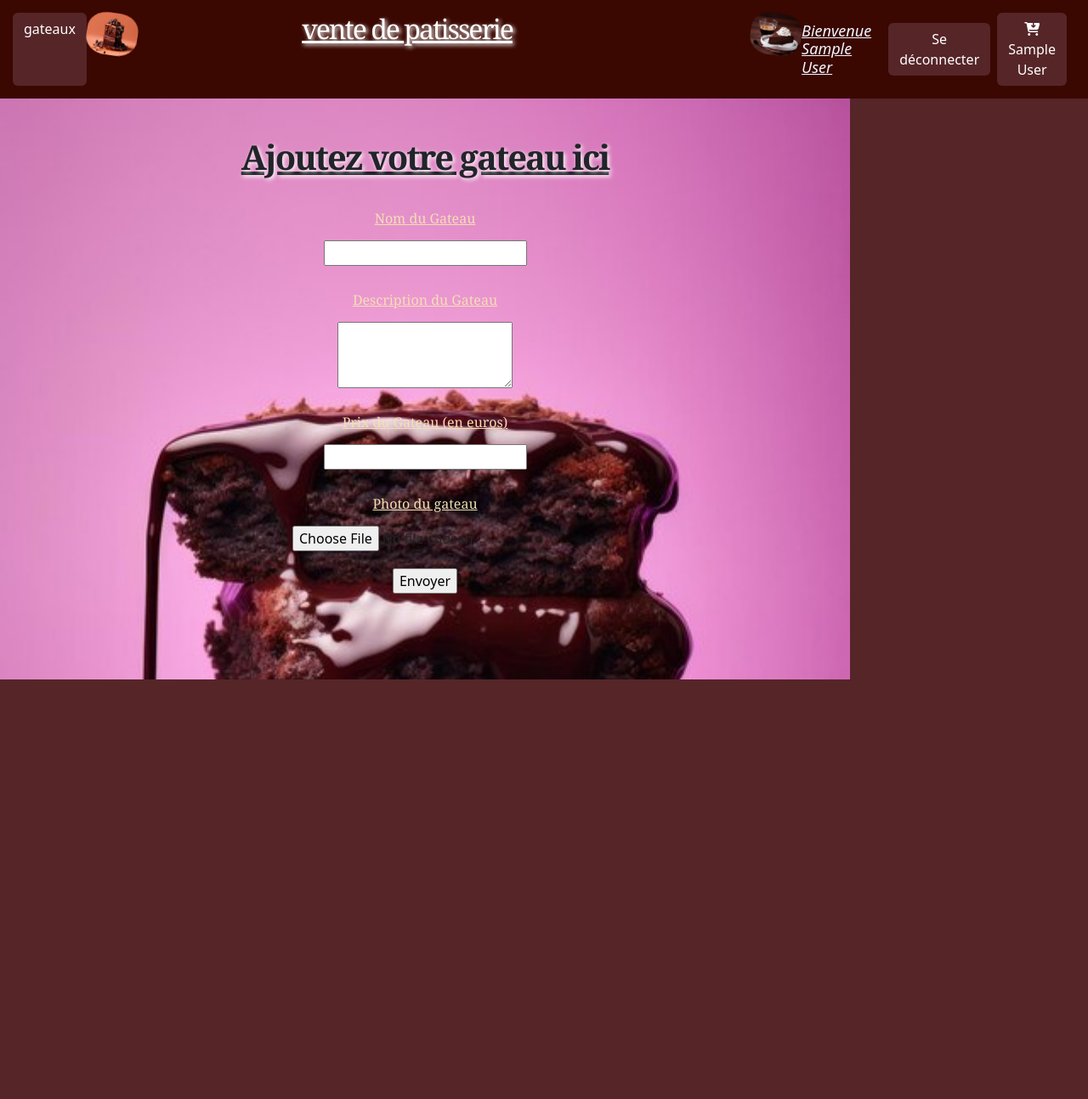
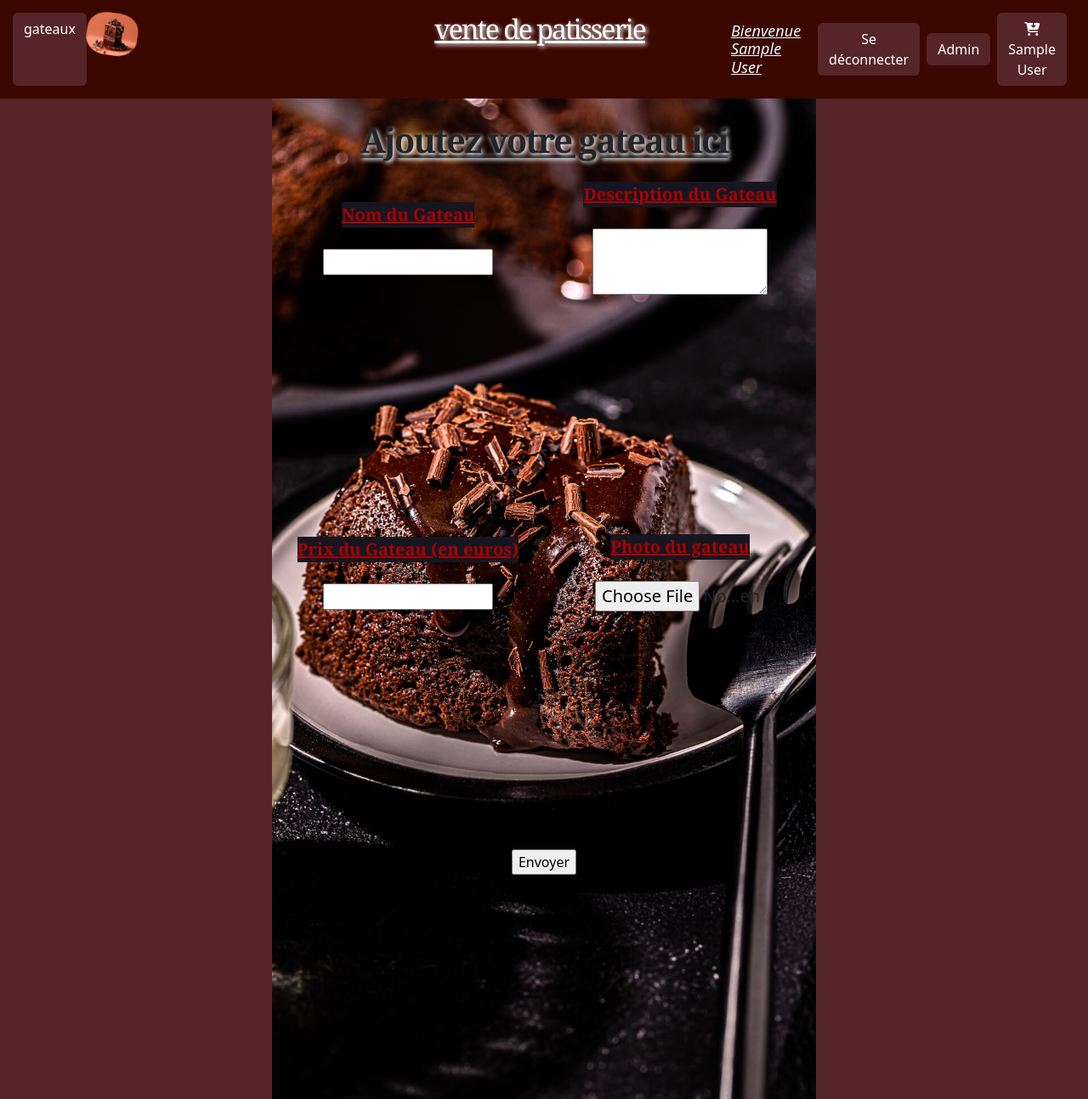
Before and after one commit to nawalbey/vente_de_patisserie, a PHP site: page /vente_de_patisserie/admin/ajout_gateau.php in a window 1280 px wide. Shown: the whole page at 85% size. Before the commit the page ends 800 px from the top, so only its background shows below. Run offline with PHP 8.4, Linux system fonts and the light colour scheme; the visitor is signed in with stand-in values (Sample User, id 1).

Commit message:
admin ajout gateaux css

```diff
--- a/admin/ajout_gateau.php
+++ b/admin/ajout_gateau.php
@@ -2,10 +2,14 @@
 
 ?>
 
+<body class="body1">
+
 
     <div class="ajout_admin_gateau">
+
+        <form action="../model/action_admin.php" method="post" enctype="multipart/form-data">
             <h1>Ajoutez votre gateau ici</h1>
-    <form action="../model/action_admin.php" method="post" enctype="multipart/form-data">
+            <div class="admin_form">
                 <div class='admin_flex'>
                     <label for="nom_gateau">Nom du Gateau</label>
                     <input type="text" name="n_gateau" id="nom_gateau">
@@ -22,8 +26,10 @@
                     <label for="image_gateau">Photo du gateau</label>
                     <input type="file" name="i_gateau" id="image_gateau">
                 </div>
-        <div class="admin_flex">
+            </div>
+            <div class="admin_flex_envoyer">
                 <input type="submit" name="ajout_gateau" value="Envoyer">
             </div>
         </form>
     </div>
+</body>
--- a/asset/css/style.css
+++ b/asset/css/style.css
@@ -4,6 +4,10 @@
   width: 100%;
 }
 /* fin du body */
+
+.body1 {
+  background-color: #171620;
+}
 
 .container-height {
   min-height: 100vh;
@@ -146,7 +150,6 @@
   display: flex;
   width: 25%;
   justify-content: end;
-
 }
 /* fin */
 
@@ -324,38 +327,79 @@
 }
 /* fin */
 
-/* debut de ajout_admin_gateau */
-.ajout_admin_gateau {
-  background-image: url(../img/pile-brownies-au-chocolat-fond-rose_893012-41532.jpg);
+/* debut de ajout_admin_gateaux form */
+.ajout_admin_gateau form {
+  width: 50%;
+  height: 1178px;
+  background-image: url(../img/Gateau-chocolat-zucchini-tinyjpg-1178px.jpg);
   background-repeat: no-repeat;
   background-size: cover;
-  height: 100%;
-  padding: 20px;
-  width: 1000px;
-  position: fixed;
+  background-position: center;
 }
 /* fin */
 
 /* debut de admin_flex */
-.admin_flex {
+.admin_form {
+  display: flex;
+  flex-wrap: wrap;
+  align-items: center;
+}
+
+/* debut .admin_flex .admin_flex_envoyer */
+.admin_flex,
+.admin_flex_envoyer {
+  margin: 15px auto;
   display: flex;
   flex-direction: column;
   align-items: center;
   justify-content: center;
+  width: 50%;
+  padding-bottom: 250px;
+}
+/* fin */
+
+/* debut .admin_flex_envoyer */
+.admin_flex_envoyer {
+  width: 100%;
 }
 /* fin de admin_flex */
 
 /* debut  admin_flex input */
-.admin_flex input[type="submit"] {
-  margin: 20px 0;
+.admin_form input[type="submit"] {
+  margin: 20px auto;
 }
 /* fin de admin_flex input */
 
 /* debut admin_flex label */
-.admin_flex label {
-  margin: 3px;
+.admin_form label {
+  margin: 2px;
+  margin-bottom: 25px;
+  padding: 0;
+  font-size: 20px;
+  font-weight: bold;
+  height: 100%;
+  text-align: center;
 }
-/* fin de admin_flex label */
+
+/* debut de la classe admin_form input */
+.admin_form input {
+  margin: 0;
+  padding: 0;
+  font-size: 20px;
+  height: 100%;
+  width: 200px;
+}
+/* fin */
+
+/* debut label */
+
+label {
+  color: rgb(172, 1, 1);
+  background-color: #171620;
+  margin-top: 25px;
+
+}
+/* fin */
 
 /* panier 'i' color white */
 i {
@@ -375,6 +419,7 @@
 /* debut du panier */
 .panier {
   display: flex;
+  flex-wrap: wrap;
   justify-content: center;
   margin-top: 25px;
   width: 100%;
@@ -478,6 +523,7 @@
     20deg
   ); /* Applique une rotation de 20 degrés au survol de la souris */
 }
+/* animation */
 @keyframes rotation {
   0% {
     transform: rotate(0deg);
@@ -495,41 +541,4 @@
     transform: rotate(0deg);
   }
 }
-
-
-
-
-/*  debut de la classe imgchocolat img */
-.goutechocolat img {
-  width: 60px;
-  height: 50px;
-  transition: transform 0.3s ease;
-  /* Ajoute une transition de 0.3 secondes avec une fonction d'accélération */
-  animation: rotation 6s linear infinite;
-  border-radius: 40%;
-}
 /* fin */
-
-/* debut de la classe imgchocolat img:hover */
-.goutechocolat img:hover {
-  transform: rotate(
-    20deg
-  ); /* Applique une rotation de 20 degrés au survol de la souris */
-}
-@keyframes rotation {
-  0% {
-    transform: rotate(0deg);
-  }
-  25% {
-    transform: rotate(20deg);
-  }
-  50% {
-    transform: rotate(0deg);
-  }
-  75% {
-    transform: rotate(-20deg);
-  }
-  100% {
-    transform: rotate(0deg);
-  }
-}
--- a/asset/js/structure.js
+++ b/asset/js/structure.js
@@ -12,6 +12,7 @@
       data: formData + "&ajouterPanier=panier",
       dataType: "json",
       success: function (response) {
+        console.log(response);
         // response = JSON.parse(response);
         if (response) {
           $("#nbArticles").text(response.quantite);
@@ -28,14 +29,16 @@
     });
   });
 });
-
+var updateQuantite;
+var isPlusButton;
+var currentQuantite;
 $(document).ready(function () {
-  $(".ajouter-produit").on("click", function (event) {
+  $(".update-produit").on("click", function (event) {
     // function quantite(event) {
     event.preventDefault();
     // var bouton = $(event.target);
     var gateauxId = $(this).data("gateaux-id");
-    var quantiteSpan = $(this).data("gateaux-quantite");
+    var quantiteSpan = $(this).data("gateaux-quantite")+gateauxId;
     // Trouver l'élément span associé au bouton cliqué
     // var quantiteSpan = bouton.closest(".card").find(".quantite-gateaux");
 
@@ -43,12 +46,11 @@
     // Vérifier si l'élément span a été trouvé
     if (quantiteSpan) {
       // Vérifier si le bouton est "plus" ou "minus"
-      var isPlusButton = $(this).hasClass("plus");
+      isPlusButton = $(this).hasClass("plus");
       // Mettre à jour la quantité
-      var currentQuantite = parseInt(quantiteSpan, 10);
-      var updateQuantite = isPlusButton
-        ? currentQuantite + 1
-        : Math.max(currentQuantite - 1, 0);
+      updateQuantite = parseInt(quantiteSpan, 10);
+      isPlusButton ? updateQuantite++ : Math.max(updateQuantite--, 0);
+      console.log(updateQuantite);
       // Envoyer la mise à jour au serveur via AJAX
       $.ajax({
         type: "post",
@@ -58,10 +60,12 @@
           updateQuantite: updateQuantite,
           quantityChange: true,
         },
+        dataType: "json",
         success: function (response) {
           $("#quantite-gateaux" + gateauxId).text(response.newQuantite);
+          quantiteSpan+gateauxId = response.newQuantite;
           // Mettre à jour l'affichage avec la nouvelle quantité
-          $("#nbArticles").text(response.newQuantite);
+          $("#nbArticles").text(response.nbTotal);
         },
         error: function (error) {
           console.log("Erreur" + error.message);
--- a/inc/nav_bar.php
+++ b/inc/nav_bar.php
@@ -11,14 +11,6 @@
     <div>
         <h2>vente de patisserie</h2>
     </div>
-
-      <div>
-        <a href="../views/gateaux.php"></a>
-        <div class="goutechocolat">
-            <img src="../asset/img/i184278-shutterstock-342885410.jpeg" alt="piece de chocolat">
-        </div>
-
-    </div>
     <div
         class="navbar1">
         <!-- Si la clé id existe dans la Session, ça veut dire que l'utilisateur est connecté , alors , le bouton se déconnecter s'affichera, sinon , c'est qu'il n'est pas connecté , et donc inscription/login s'affichera -->
@@ -27,6 +19,9 @@
                     <h3>Bienvenue
                         <?= $_SESSION['prenom'] ?></h3>
                     <a href="../model/deconnexion.php?logout=true" class="btn color1">Se déconnecter</a>
+                    <?php if ($_SESSION['role'] == 'role_admin') { ?>
+                            <a class="btn color1 ms-2" href="../admin/admin.php">Admin</a>
+                    <?php } ?>
                 </div>
         <?php } else { ?>
                 <a href="../views/inscription.php" class="btn me-2 color1 ">inscription</a>
--- a/model/db_inscription.php
+++ b/model/db_inscription.php
@@ -1,5 +1,5 @@
 <?php
-
+session_start();
 require_once "../inc/database.php";
 
 if (isset($_POST['inscription'])) {
@@ -20,8 +20,8 @@
     try {
         $passwordHash = password_hash($mot_de_passe, PASSWORD_DEFAULT);
         $request->execute(array($nom, $prenom, $email, $passwordHash, $adresse, $numero_telephone, $date_de_naissance));
+        $_SESSION['inscription_reussie'] = "Votre inscription s'est correctement déroulée";
         header("Location: http://localhost/vente_de_patisserie/views/login.php");
-        echo 'Inscription reussie !';
     } catch (PDOException $e) {
         echo $e->getMessage();
     }
```
Also changed, not shown: admin/admin.php (+4 -3 lines), model/achete.php (+20 -4 lines), model/connexion.php (+8 -6 lines), views/login.php (+7 -0 lines), views/panier.php (+6 -5 lines), asset/img/111907-epaule-peau-fermer-soie-x750.jpg (added). Lines whose indentation alone changed are shown as unchanged.
